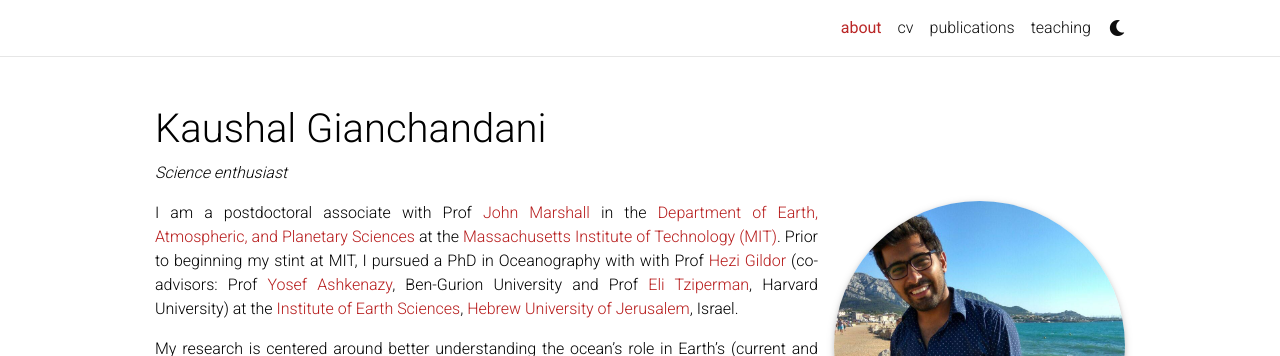
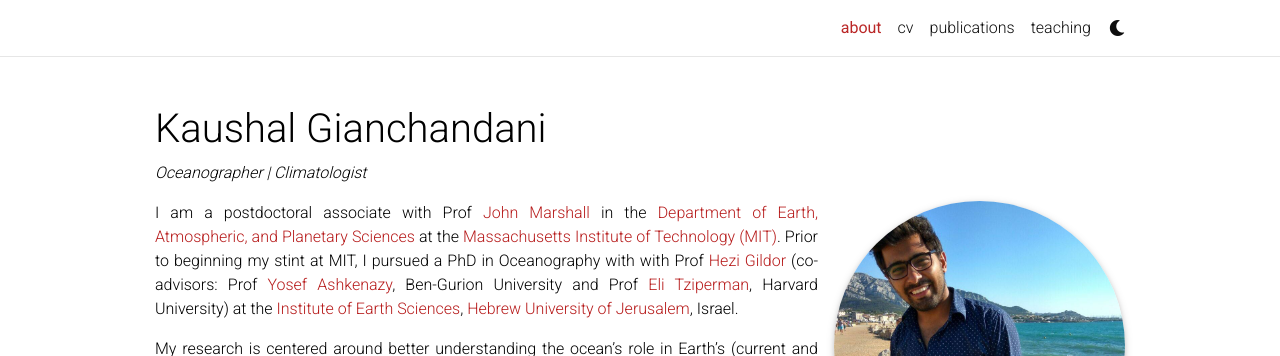
Before and after one commit to kaushalgianchandani/kaushalgianchandani.github.io, a Jekyll site: the page built from _pages/about.md, in a window 1280 px wide. Shown: the top 356 px of the page. Built offline with Jekyll 4.4.1, drawn with Linux system fonts in a browser that asks for light colours; full-size pictures stand in for the smaller copies a plugin makes; comment, search, counter and statistics services are not loaded; a style sheet for code colours, icons or effects is not loaded.

Commit message:
update about

```diff
--- a/_pages/about.md
+++ b/_pages/about.md
@@ -2,7 +2,7 @@
 layout: about
 title: about
 permalink: /
-subtitle: <i>Science enthusiast</i> #<a href='#'>Affiliations</a>. Address. Contacts. Moto. Etc.
+subtitle: <i>Oceanographer | Climatologist</i> #<a href='#'>Affiliations</a>. Address. Contacts. Moto. Etc.
 
 profile:
   align: right
```
